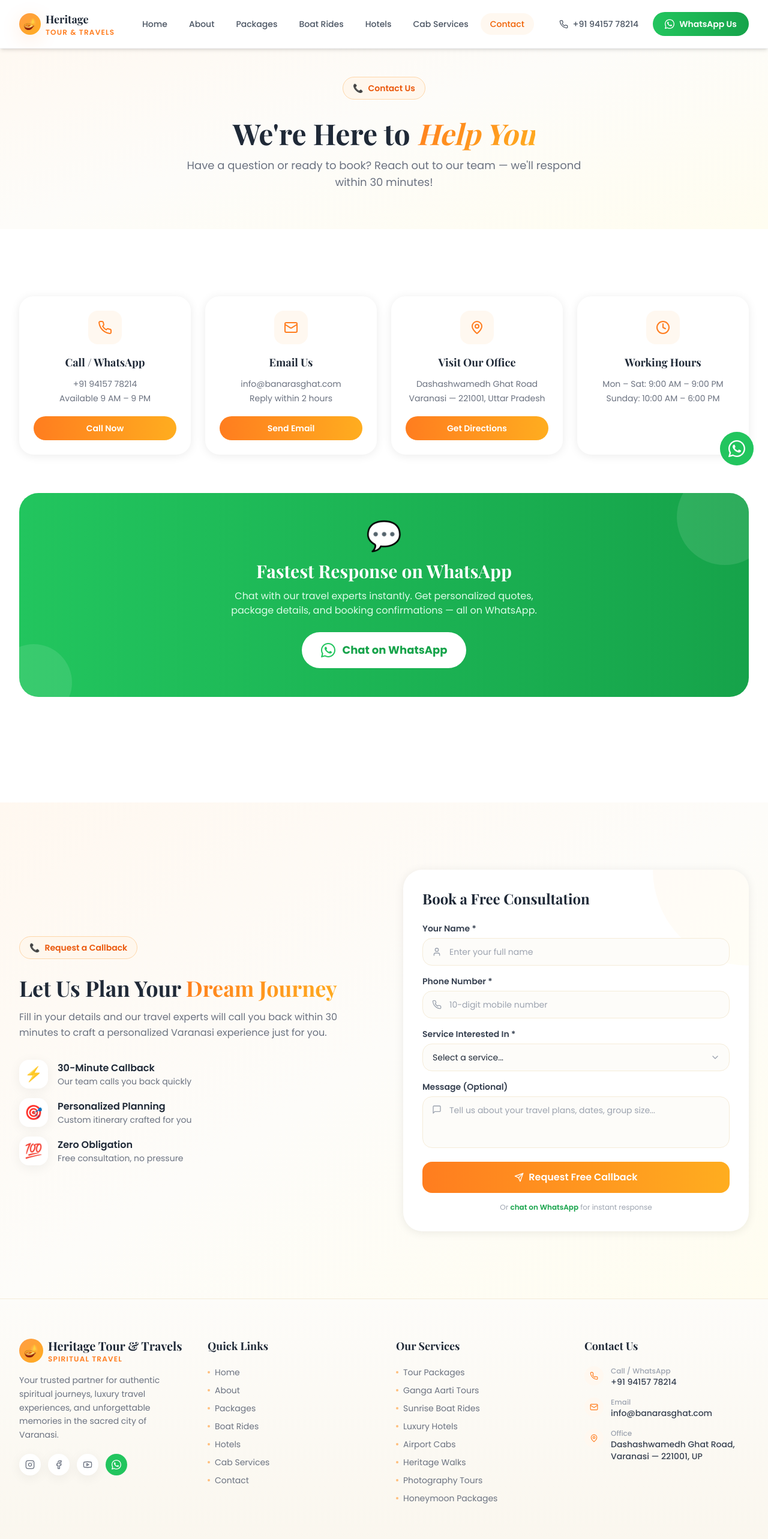
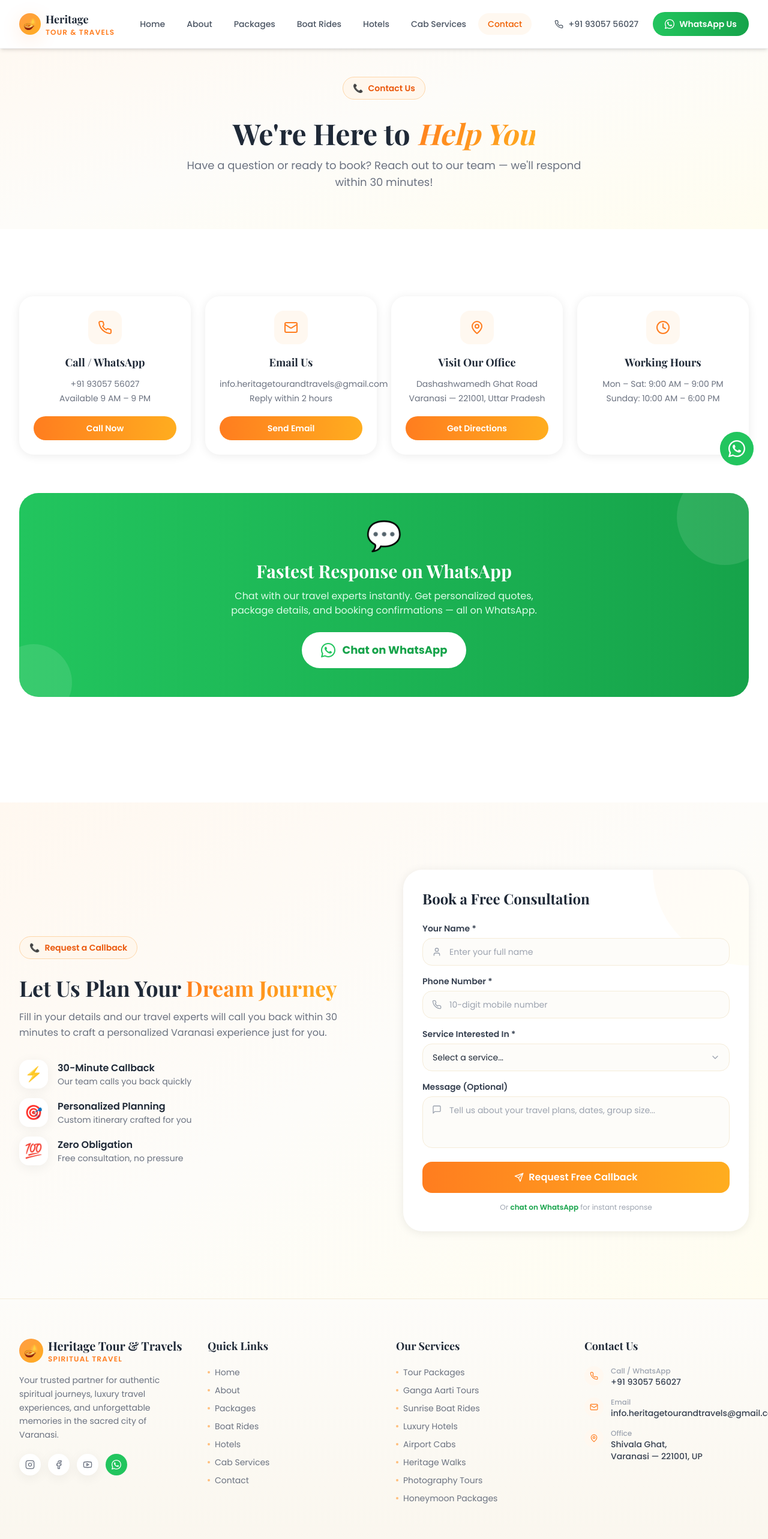
Before and after one commit to lavkush9415/banaras-ghat, a Next.js app: page /contact in a window 1280 px wide. Shown: the top 2566 px of the page at 60% size. Built offline with nearby package versions, Linux system fonts and the light colour scheme; a web font is replaced by a local one.

Commit message:
Update project changes

```diff
--- a/src/app/contact/page.tsx
+++ b/src/app/contact/page.tsx
@@ -13,14 +13,14 @@ const contactInfo = [
   {
     icon: <Phone className="w-6 h-6" />,
     title: 'Call / WhatsApp',
-    details: ['+91 94157 78214', 'Available 9 AM – 9 PM'],
-    action: { label: 'Call Now', href: 'tel:+919415778214' },
+    details: ['+91 93057 56027', 'Available 9 AM – 9 PM'],
+    action: { label: 'Call Now', href: 'tel:+919305756027' },
   },
   {
     icon: <Mail className="w-6 h-6" />,
     title: 'Email Us',
-    details: ['info@banarasghat.com', 'Reply within 2 hours'],
-    action: { label: 'Send Email', href: 'mailto:info@banarasghat.com' },
+    details: ['info.heritagetourandtravels@gmail.com', 'Reply within 2 hours'],
+    action: { label: 'Send Email', href: 'mailto:info.heritagetourandtravels@gmail.com' },
   },
   {
     icon: <MapPin className="w-6 h-6" />,
--- a/src/components/Footer.tsx
+++ b/src/components/Footer.tsx
@@ -84,22 +84,22 @@ export default function Footer() {
           <div>
             <h4 className="font-playfair font-bold text-gray-800 text-lg mb-5">Contact Us</h4>
             <div className="space-y-4">
-              <a href="tel:+919415778214" className="flex items-start gap-3 group">
+              <a href="tel:+919305756027" className="flex items-start gap-3 group">
                 <div className="w-8 h-8 rounded-full bg-saffron-50 flex items-center justify-center flex-shrink-0 group-hover:bg-saffron-100 transition-colors">
                   <Phone size={14} className="text-saffron-500" />
                 </div>
                 <div>
                   <div className="text-xs text-gray-400 font-medium">Call / WhatsApp</div>
-                  <div className="text-sm text-gray-700 group-hover:text-saffron-600 transition-colors font-medium">+91 94157 78214</div>
+                  <div className="text-sm text-gray-700 group-hover:text-saffron-600 transition-colors font-medium">+91 93057 56027</div>
                 </div>
               </a>
-              <a href="mailto:info@banarasghat.com" className="flex items-start gap-3 group">
+              <a href="mailto:info.heritagetourandtravels@gmail.com" className="flex items-start gap-3 group">
                 <div className="w-8 h-8 rounded-full bg-saffron-50 flex items-center justify-center flex-shrink-0 group-hover:bg-saffron-100 transition-colors">
                   <Mail size={14} className="text-saffron-500" />
                 </div>
                 <div>
                   <div className="text-xs text-gray-400 font-medium">Email</div>
-                  <div className="text-sm text-gray-700 group-hover:text-saffron-600 transition-colors font-medium">info@banarasghat.com</div>
+                  <div className="text-sm text-gray-700 group-hover:text-saffron-600 transition-colors font-medium">info.heritagetourandtravels@gmail.com</div>
                 </div>
               </a>
               <div className="flex items-start gap-3">
@@ -108,7 +108,7 @@ export default function Footer() {
                 </div>
                 <div>
                   <div className="text-xs text-gray-400 font-medium">Office</div>
-                  <div className="text-sm text-gray-700 font-medium">Dashashwamedh Ghat Road,<br />Varanasi — 221001, UP</div>
+                  <div className="text-sm text-gray-700 font-medium">Shivala Ghat,<br />Varanasi — 221001, UP</div>
                 </div>
               </div>
             </div>
--- a/src/components/Navbar.tsx
+++ b/src/components/Navbar.tsx
@@ -64,11 +64,11 @@ export default function Navbar() {
             {/* CTA Buttons */}
             <div className="hidden lg:flex items-center gap-3">
               <a
-                href="tel:+919415778214"
+                href="tel:+919305756027"
                 className="flex items-center gap-2 text-sm font-medium text-gray-600 hover:text-saffron-600 transition-colors px-3 py-2"
               >
                 <Phone size={15} />
-                +91 94157 78214
+                +91 93057 56027
               </a>
               <a
                 href={WHATSAPP_URL}
@@ -153,7 +153,7 @@ export default function Navbar() {
 
               <div className="p-5 space-y-3 border-t border-cream-100">
                 <a
-                  href="tel:+919415778214"
+                  href="tel:+919305756027"
                   className="flex items-center justify-center gap-2 w-full py-3 rounded-2xl border-2 border-saffron-200 text-saffron-600 font-semibold text-sm hover:bg-saffron-50 transition-colors"
                 >
                   <Phone size={15} />
--- a/src/data/data.ts
+++ b/src/data/data.ts
@@ -1,5 +1,5 @@
 export const WHATSAPP_URL =
-  'https://wa.me/919415778214?text=Hello%20Banaras%20Ghat,%20I%20want%20to%20book%20a%20tour%20package'
+  'https://wa.me/919305756027?text=Hello%20Heritage%20Tour%20and%20Travels,%20I%20want%20to%20book%20a%20tour%20package'
 
 export const stats = [
   { value: '5000+', label: 'Happy Travelers', icon: '😊' },
```
Also changed, not shown: 1 other file (tests, documents, lock files or other folders).
